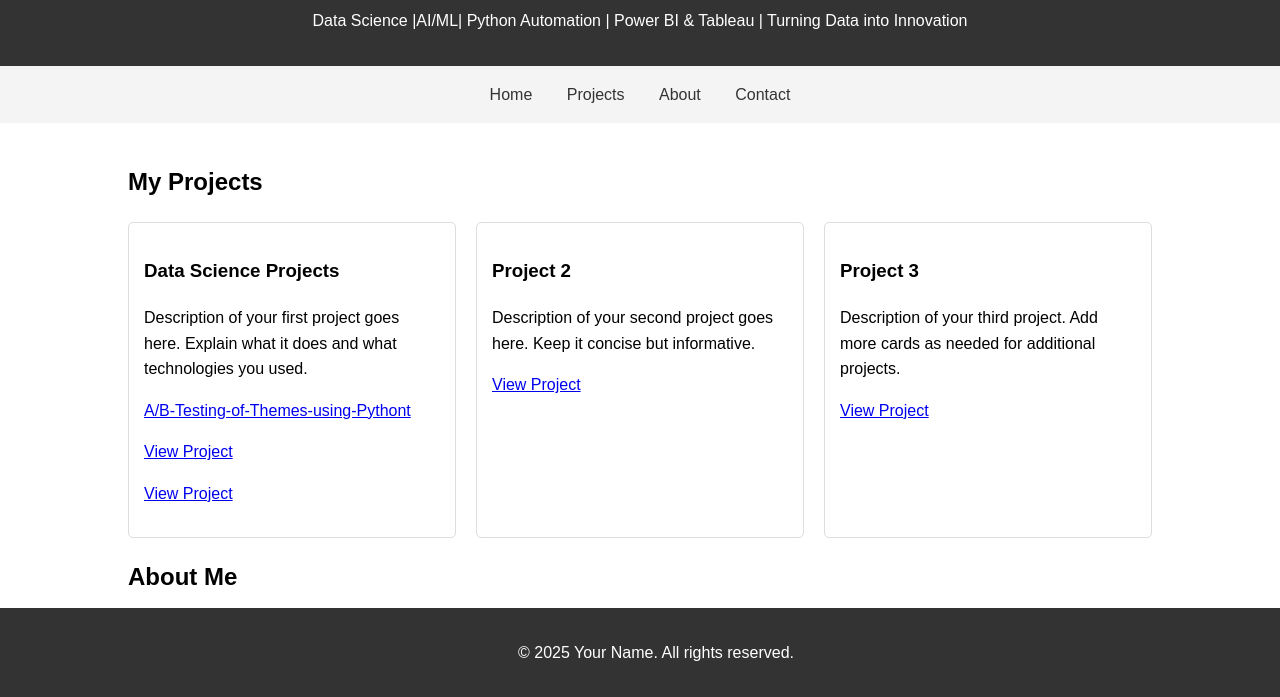
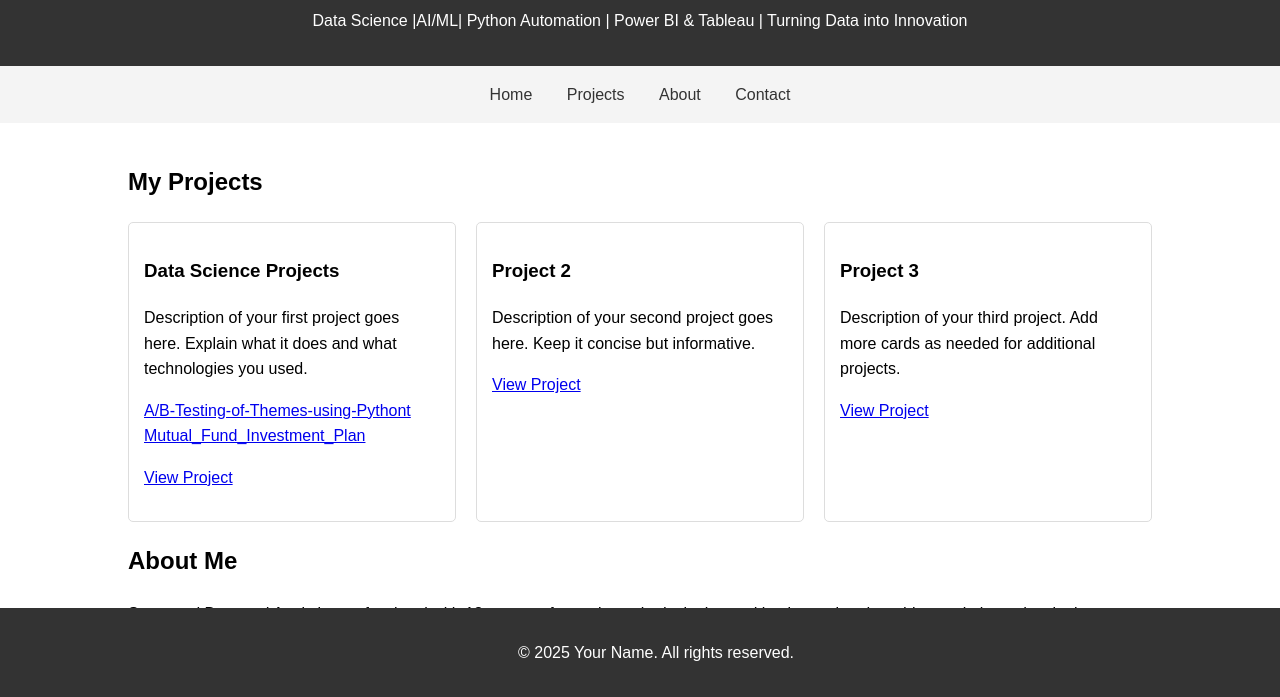
Before and after one commit to PyDataNinja/Portfolio.github.io, a plain HTML site: page index.html in a window 1280 px wide. Shown: the part 102-799 px from the top of the page. Drawn offline with Linux system fonts and the light colour scheme.

Commit message:
Update index.html

```diff
--- a/index.html
+++ b/index.html
@@ -82,7 +82,7 @@
                     <h3>Data Science Projects</h3>
                     <p>Description of your first project goes here. Explain what it does and what technologies you used.</p>
                     <a href="https://github.com/PyDataNinja/A-B-Testing-of-Themes-using-Python.git">A/B-Testing-of-Themes-using-Pythont</a>
-                    <p><a href="#">View Project</a></p>
+                    <a href="https://github.com/PyDataNinja/Mutual_Fund_Investment_Plan.git">Mutual_Fund_Investment_Plan</a>
                     <p><a href="#">View Project</a></p>
                 </div>
 
```
